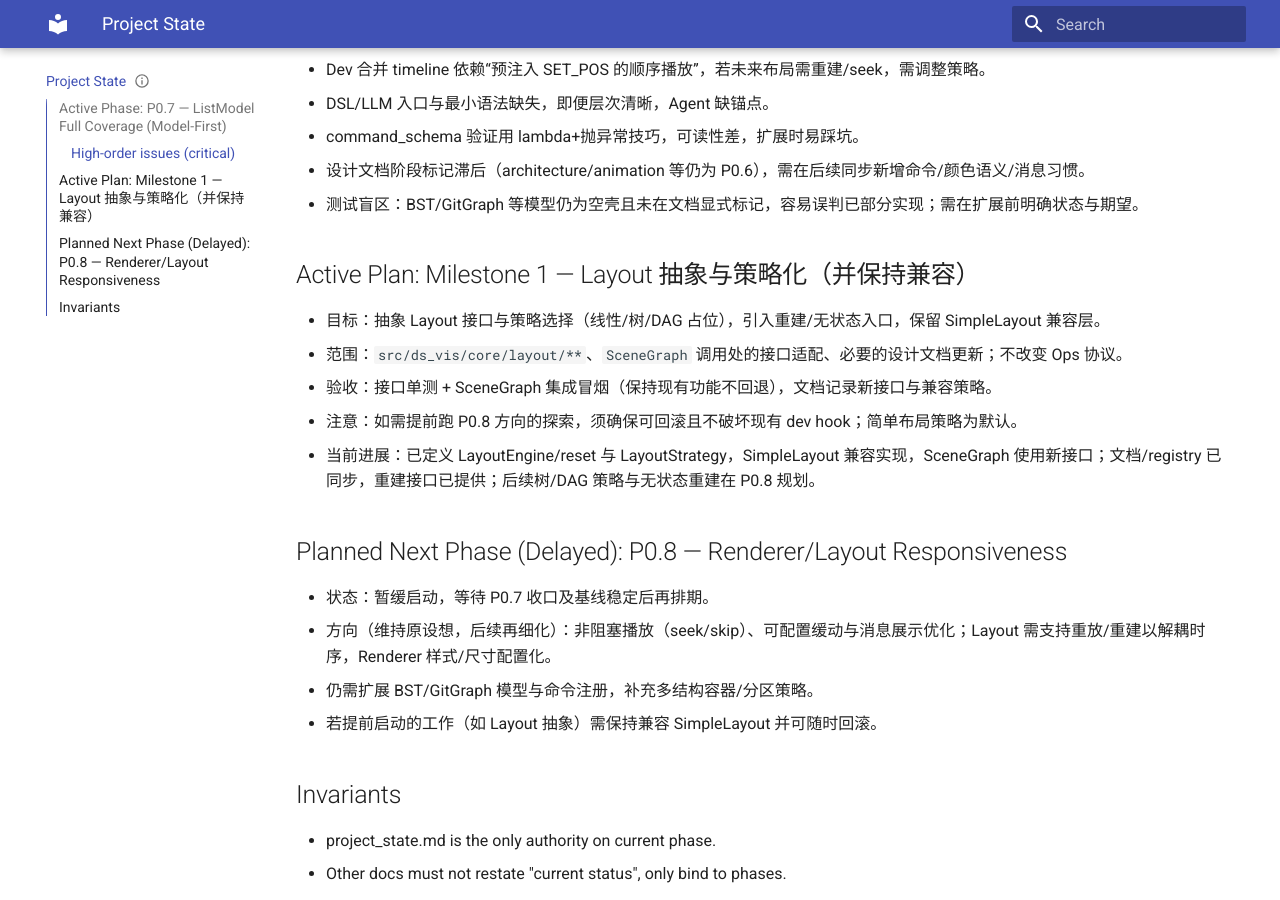
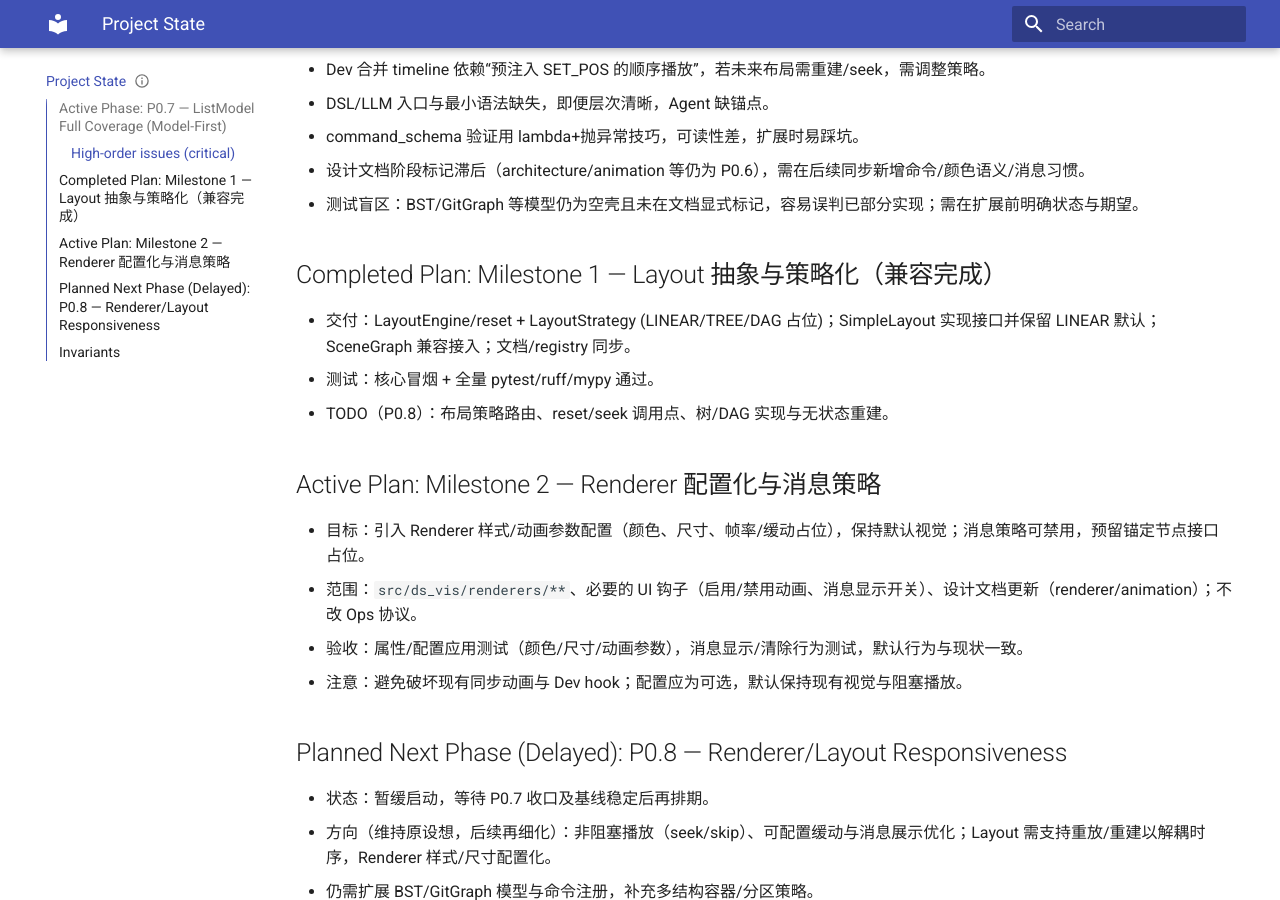
Before and after one commit to elecdot/ds-vis, an MkDocs documentation site: the page built from docs/project_state.md, in a window 1280 px wide and 900 px high, scrolled down 1064 px. Built offline with MkDocs 1.6.1 and Material for MkDocs 9.7.7, drawn with Linux system fonts in a browser that asks for light colours.

Commit message:
docs: milestone 2 renderer configable

```diff
--- a/docs/project_state.md
+++ b/docs/project_state.md
@@ -36,12 +36,16 @@ This document captures the active delivery phase, what is complete, current assu
 - 设计文档阶段标记滞后（architecture/animation 等仍为 P0.6），需在后续同步新增命令/颜色语义/消息习惯。
 - 测试盲区：BST/GitGraph 等模型仍为空壳且未在文档显式标记，容易误判已部分实现；需在扩展前明确状态与期望。
 
-## Active Plan: Milestone 1 — Layout 抽象与策略化（并保持兼容）
-- 目标：抽象 Layout 接口与策略选择（线性/树/DAG 占位），引入重建/无状态入口，保留 SimpleLayout 兼容层。
-- 范围：`src/ds_vis/core/layout/**`、`SceneGraph` 调用处的接口适配、必要的设计文档更新；不改变 Ops 协议。
-- 验收：接口单测 + SceneGraph 集成冒烟（保持现有功能不回退），文档记录新接口与兼容策略。
-- 注意：如需提前跑 P0.8 方向的探索，须确保可回滚且不破坏现有 dev hook；简单布局策略为默认。
-- 当前进展：已定义 LayoutEngine/reset 与 LayoutStrategy，SimpleLayout 兼容实现，SceneGraph 使用新接口；文档/registry 已同步，重建接口已提供；后续树/DAG 策略与无状态重建在 P0.8 规划。
+## Completed Plan: Milestone 1 — Layout 抽象与策略化（兼容完成）
+- 交付：LayoutEngine/reset + LayoutStrategy (LINEAR/TREE/DAG 占位)；SimpleLayout 实现接口并保留 LINEAR 默认；SceneGraph 兼容接入；文档/registry 同步。
+- 测试：核心冒烟 + 全量 pytest/ruff/mypy 通过。
+- TODO（P0.8）：布局策略路由、reset/seek 调用点、树/DAG 实现与无状态重建。
+
+## Active Plan: Milestone 2 — Renderer 配置化与消息策略
+- 目标：引入 Renderer 样式/动画参数配置（颜色、尺寸、帧率/缓动占位），保持默认视觉；消息策略可禁用，预留锚定节点接口占位。
+- 范围：`src/ds_vis/renderers/**`、必要的 UI 钩子（启用/禁用动画、消息显示开关）、设计文档更新（renderer/animation）；不改 Ops 协议。
+- 验收：属性/配置应用测试（颜色/尺寸/动画参数），消息显示/清除行为测试，默认行为与现状一致。
+- 注意：避免破坏现有同步动画与 Dev hook；配置应为可选，默认保持现有视觉与阻塞播放。
 
 ## Planned Next Phase (Delayed): P0.8 — Renderer/Layout Responsiveness
 - 状态：暂缓启动，等待 P0.7 收口及基线稳定后再排期。
```
Also changed, not shown: other parts of docs/project_state.md (+1 -1 lines).
